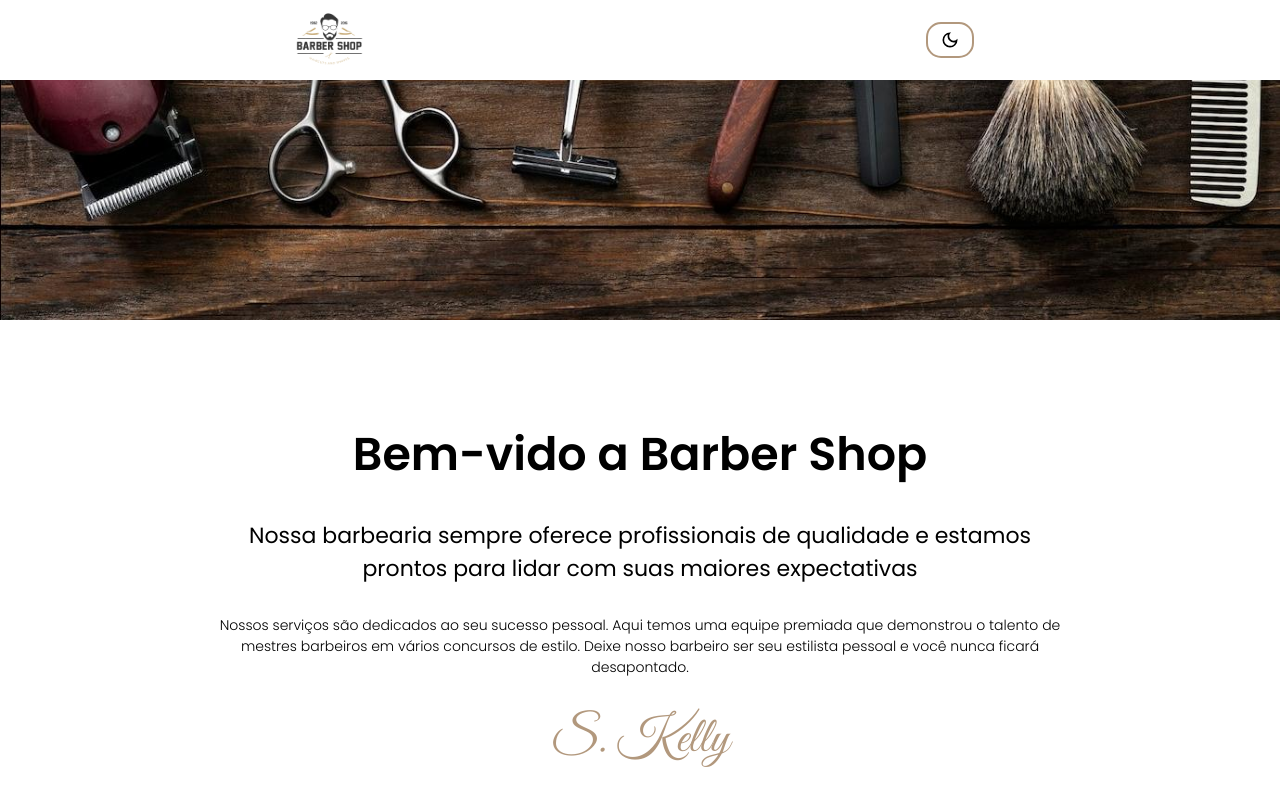
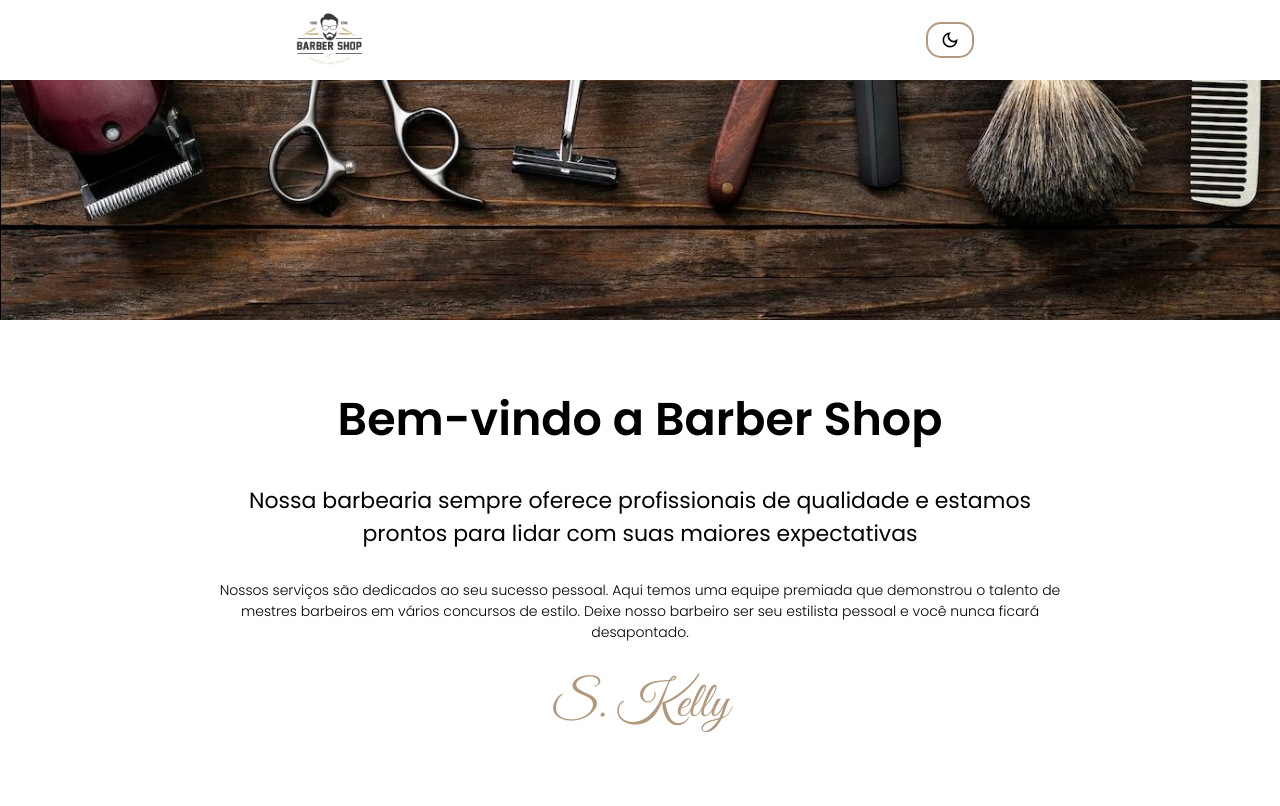
Before and after one commit to limagustavo2200/Project_barberShop, a Next.js app in the folder my-app/: page / in a window 1280 px wide. Shown: the top 806 px of the page. Built offline with nearby package versions, Linux system fonts and the light colour scheme.

Commit message:
ajuste de espaçamento

```diff
--- a/my-app/src/app/page.js
+++ b/my-app/src/app/page.js
@@ -27,7 +27,7 @@ export default function Home() {
         <section className={styles.banner}></section>
         <section className={styles.section}>
           <div className={styles.container_conteudo}>
-            <h1 className={styles.titulo}>Bem-vido a Barber Shop</h1>
+            <h1 className={styles.titulo}>Bem-vindo a Barber Shop</h1>
             <h2 className={styles.subtitulo}>Nossa barbearia sempre oferece profissionais de qualidade e estamos prontos para lidar com suas maiores expectativas</h2>
             <p className={styles.paragrafo}>Nossos serviços são dedicados ao seu sucesso pessoal. Aqui temos uma equipe premiada que demonstrou o talento de mestres barbeiros em vários concursos de estilo. Deixe nosso barbeiro ser seu estilista pessoal e você nunca ficará desapontado.
             </p>
--- a/my-app/src/app/page.module.css
+++ b/my-app/src/app/page.module.css
@@ -21,7 +21,12 @@
     display: flex;
     justify-content: center;
     align-items: center;
-    margin-top: 35px;
+}
+
+@media (width <= 1024px) {
+    .section{
+        margin-top: 50px;
+    }
 }
 
 .container_conteudo {
```
